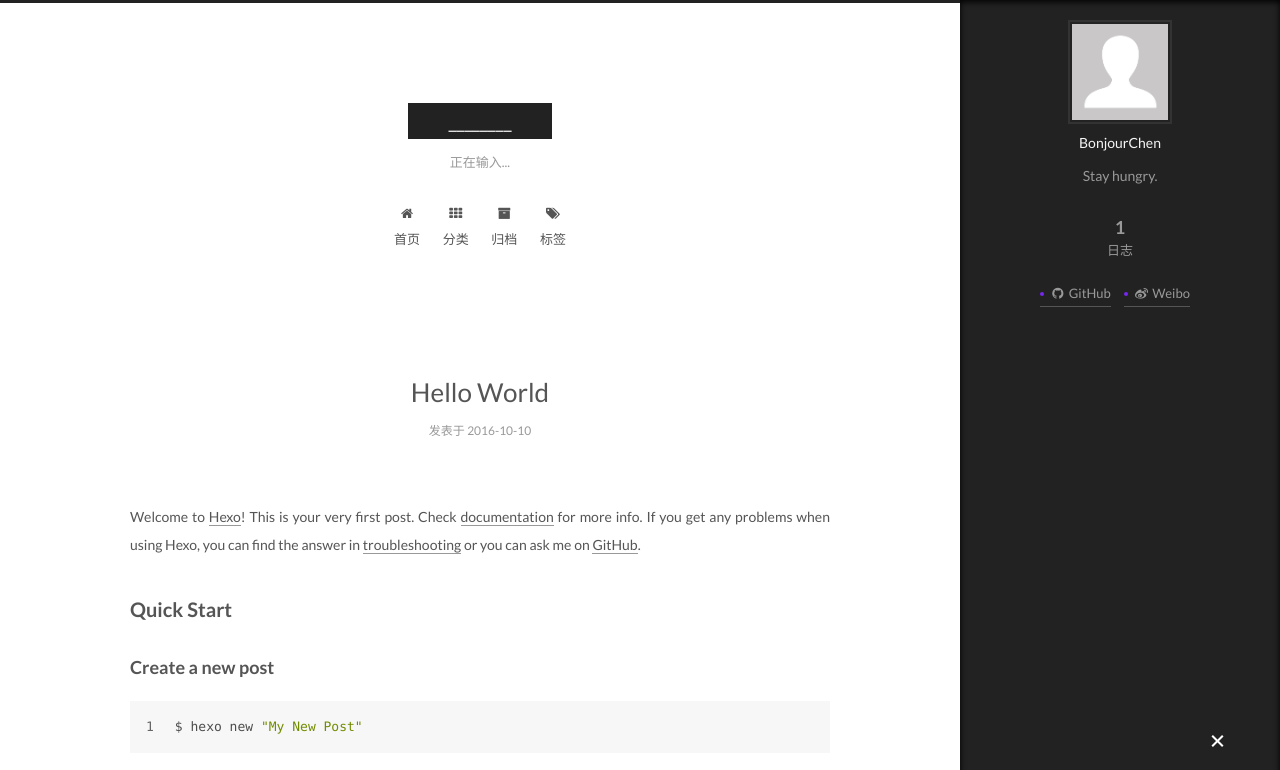
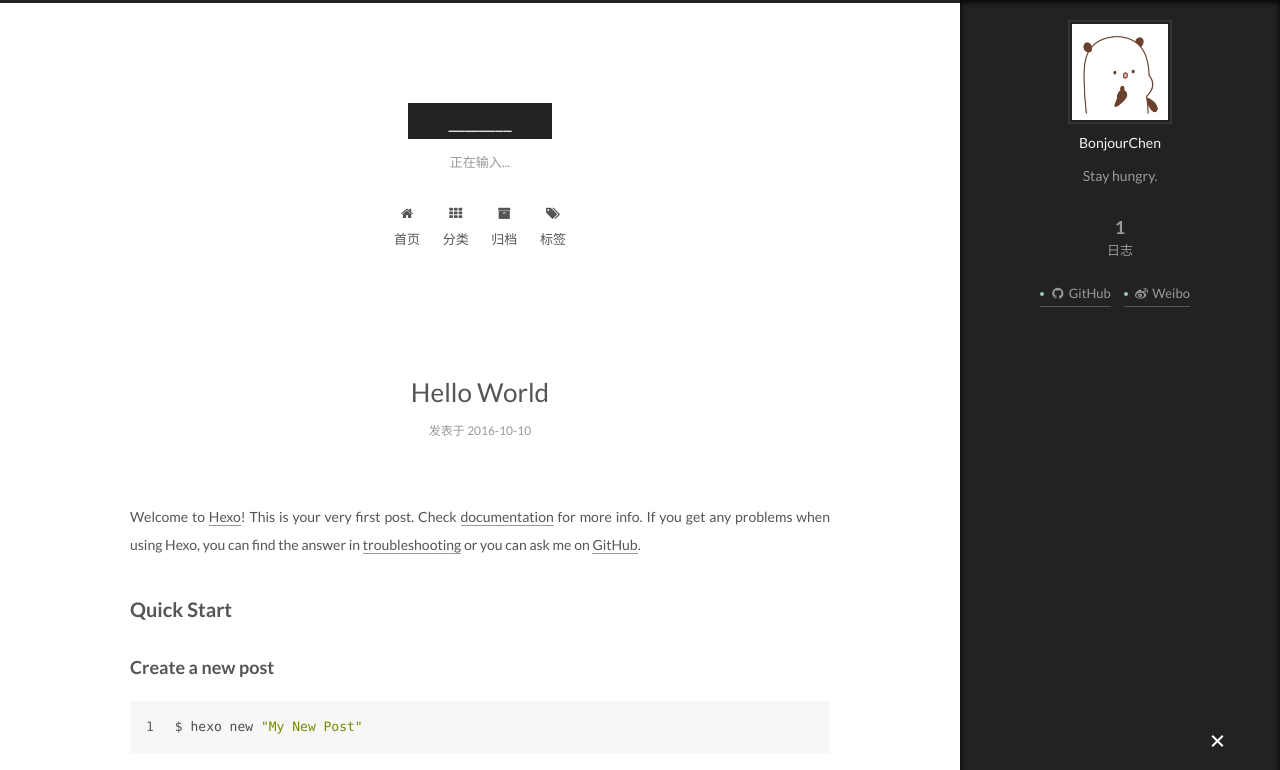
Before and after one commit to BonjourChen/BonjourChen.github.io, a plain HTML site: page index.html in a window 1280 px wide. Both pictures are taken after a click on the element 1217 px from the left and 742 px from the top of the page. Shown: the top 770 px of the page. Drawn offline with Linux system fonts and the light colour scheme.

Commit message:
Site updated: 2016-10-10 23:16:13

```diff
--- a/css/main.css
+++ b/css/main.css
@@ -1557,7 +1557,7 @@ pre .javascript .function {
   width: 4px;
   height: 4px;
   border-radius: 50%;
-  background: #7529ee;
+  background: #9ac7c2;
 }
 .links-of-blogroll {
   font-size: 13px;
--- a/index.html
+++ b/index.html
@@ -363,7 +363,7 @@
       <section class="site-overview sidebar-panel  sidebar-panel-active ">
         <div class="site-author motion-element" itemprop="author" itemscope itemtype="//schema.org/Person">
           <img class="site-author-image" itemprop="image"
-               src="/images/avatar.gif"
+               src="/uploads/avatar.jpg"
                alt="BonjourChen" />
           <p class="site-author-name" itemprop="name">BonjourChen</p>
           <p class="site-description motion-element" itemprop="description">Stay hungry.</p>
```
Also changed, not shown: 2016/10/10/hello-world/index.html (+1 -1 lines), archives/2016/10/index.html (+1 -1 lines), archives/2016/index.html (+1 -1 lines), archives/index.html (+1 -1 lines), uploads/avatar.jpg (added).
